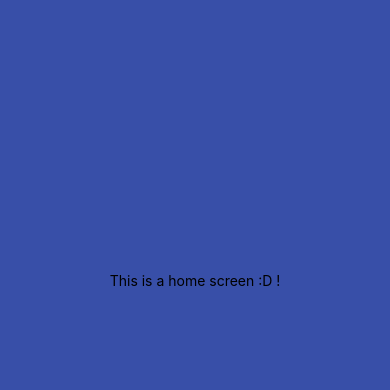
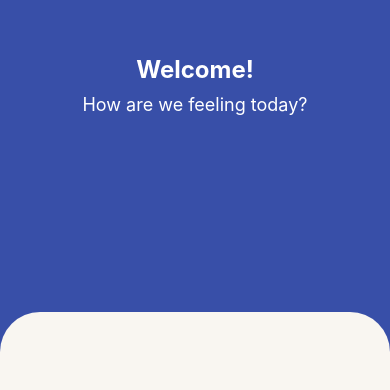
Before and after one commit to Clemond/MoodTracker, a React Native app: screen /HomeScreen in a window 390 px wide. Shown: the part 142-532 px from the top of the page. Built offline with nearby package versions, Linux system fonts and the light colour scheme.

Commit message:
feat: add-basic-design-for-homeScreen

```diff
--- a/screens/HomeScreen.tsx
+++ b/screens/HomeScreen.tsx
@@ -1,9 +1,12 @@
 import { View, Text, StyleSheet } from "react-native";
+import BottomHSPart from "../components/BottomHSPart";
+import TopHSPart from "../components/TopHSPart";
 
 export default function HomeScreen() {
   return (
     <View style={styles.container}>
-      <Text>This is a home screen :D !</Text>
+      <TopHSPart />
+      <BottomHSPart />
     </View>
   );
 }
@@ -11,7 +14,6 @@ export default function HomeScreen() {
 const styles = StyleSheet.create({
   container: {
     flex: 1,
-    justifyContent: "center",
-    alignItems: "center"
+    justifyContent: "space-between"
   }
 });
```
